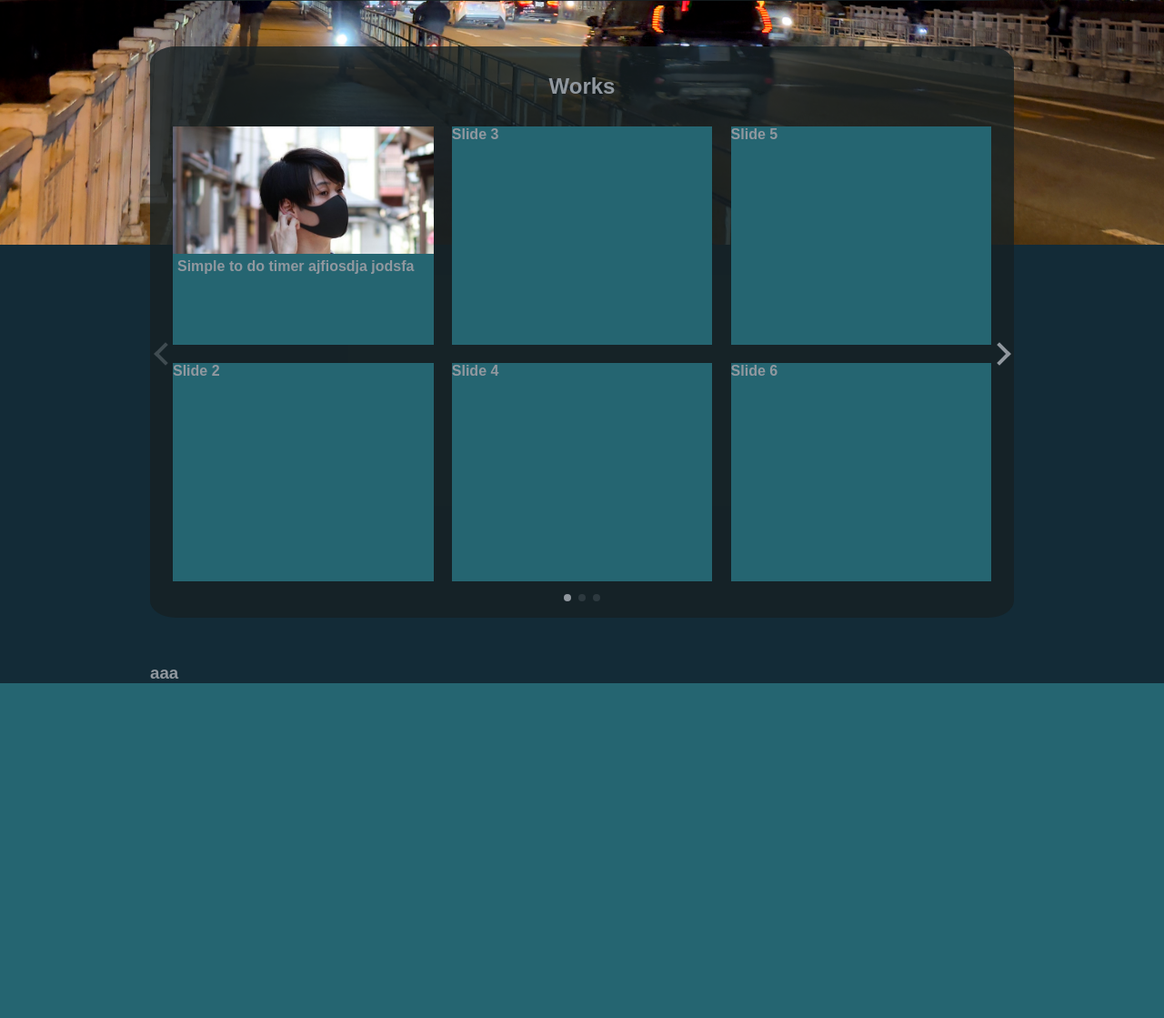
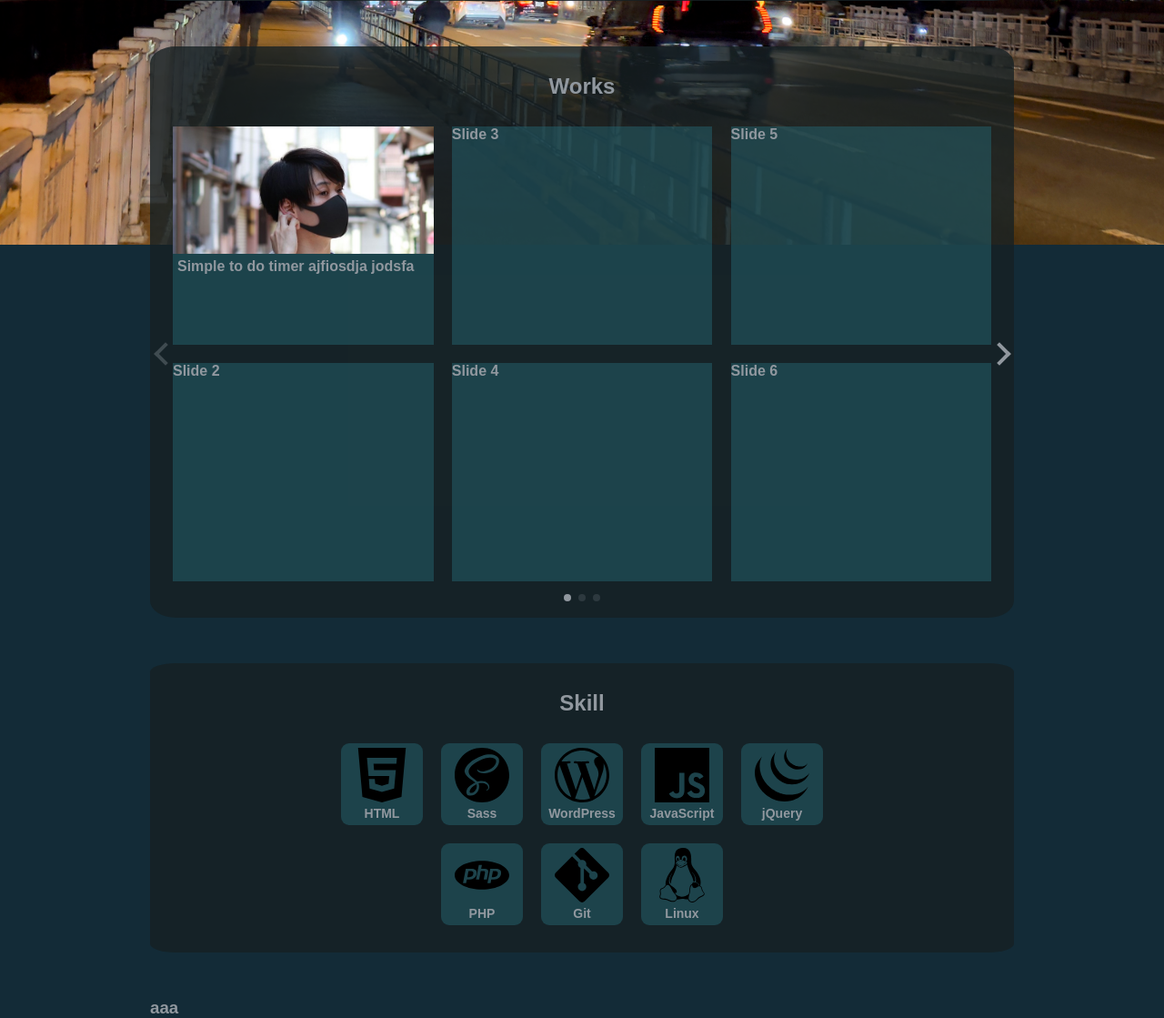
Before and after one commit to LibertyReman/portfolio_wp, a PHP site: page / in a window 1280 px wide. Shown: the part 531-1650 px from the top of the page at 91% size. Before the commit the page ends 1282 px from the top, so only its background shows below. Run offline with PHP 8.4, Linux system fonts and the light colour scheme.

Commit message:
Skillセクションの追加

```diff
--- a/css/style.css
+++ b/css/style.css
@@ -167,4 +167,32 @@ li {
 .p-works__contents__text {
   padding: 5px;
 }
+
+.p-skill {
+  padding-bottom: 10px;
+}
+.p-skill__list {
+  display: flex;
+  flex-wrap: wrap;
+  justify-content: center;
+  max-width: 600px;
+}
+.p-skill__list__item {
+  display: block;
+  height: 90px;
+  width: 90px;
+  padding: 5px;
+  margin: 0 10px 20px;
+  border-radius: 10%;
+  background: rgba(37, 101, 113, 0.5);
+  text-align: center;
+}
+.p-skill__list__item > img {
+  width: 60px;
+  width: 60px;
+  object-fit: cover;
+}
+.p-skill__list__item > p {
+  font-size: 14px;
+}
 /*# sourceMappingURL=style.css.map */
--- a/css/swiper.css
+++ b/css/swiper.css
@@ -11,7 +11,7 @@
 }
 
 .swiper-slide {
-  background: #256571;
+  background: rgba(37, 101, 113, 0.5);
 }
 
 .swiper-button-prev {
--- a/index.html
+++ b/index.html
@@ -68,6 +68,44 @@
           </div>
         </section>
 
+        <section class="p-skill c-section"> <!-- flex -->
+          <h2 class="c-section__title">Skill</h2>
+          <ul class="p-skill__list"> <!-- flex -->
+            <li class="p-skill__list__item">
+              <img src="./img/html5.svg" alt="html5">
+              <p>HTML</P>
+            </li>
+            <li class="p-skill__list__item">
+              <img src="./img/sass.svg" alt="sass">
+              <p>Sass</p>
+            </li>
+            <li class="p-skill__list__item">
+              <img src="./img/wordpress.svg" alt="wordpress">
+              <p>WordPress</p>
+            </li>
+            <li class="p-skill__list__item">
+              <img src="./img/javascript.svg" alt="javascript">
+              <p>JavaScript</p>
+            </li>
+            <li class="p-skill__list__item">
+              <img src="./img/jquery.svg" alt="jquery">
+              <p>jQuery</p>
+            </li>
+            <li class="p-skill__list__item">
+              <img src="./img/php.svg" alt="php">
+              <p>PHP</P>
+            </li>
+            <li class="p-skill__list__item">
+              <img src="./img/git.svg" alt="git">
+              <p>Git</p>
+            </li>
+            <li class="p-skill__list__item">
+              <img src="./img/linux.svg" alt="linux">
+              <p>Linux</p>
+            </li>
+          </ul>
+        </section>
+
       </div> <!-- c-inner -->
     </main>
 
--- /dev/null
+++ b/scss/object/project/_skill.scss
@@ -0,0 +1,41 @@
+@use "../../foundation/mixin";
+@use "../../foundation/variable";
+
+
+.p-skill {
+  @include mixin.dbg-border(blue, 3, 1);
+  padding-bottom: 10px;
+
+  &__list {
+    @include mixin.dbg-border(blue, 3, 1);
+    display: flex;
+    flex-wrap: wrap;
+    justify-content: center;
+    max-width: 600px;
+
+    &__item {
+      @include mixin.dbg-border(blue, 3, 1);
+      display: block;
+      height: 90px;
+      width: 90px;
+      padding: 5px;
+      margin: 0 10px 20px;
+      border-radius: 10%;
+      background: rgba(37, 101, 113, 0.5);
+      text-align: center;
+
+      > img {
+        @include mixin.dbg-border(blue, 3, 1);
+        width: 60px;
+        width: 60px;
+        object-fit: cover;
+      }
+
+      > p {
+        @include mixin.dbg-border(blue, 3, 1);
+        font-size: 14px;
+      }
+    }
+  }
+
+}
--- a/scss/style.scss
+++ b/scss/style.scss
@@ -33,6 +33,7 @@
 @forward "object/project/hamburger";
 @forward "object/project/about";
 @forward "object/project/works";
+@forward "object/project/skill";
 
 // ---------------------------------------
 // Utility
```
Also changed, not shown: img/git.svg (added), img/html5.svg (added), img/javascript.svg (added), img/jquery.svg (added), img/linux.svg (added), img/php.svg (added), img/sass.svg (added), img/wordpress.svg (added), 1 other file.
